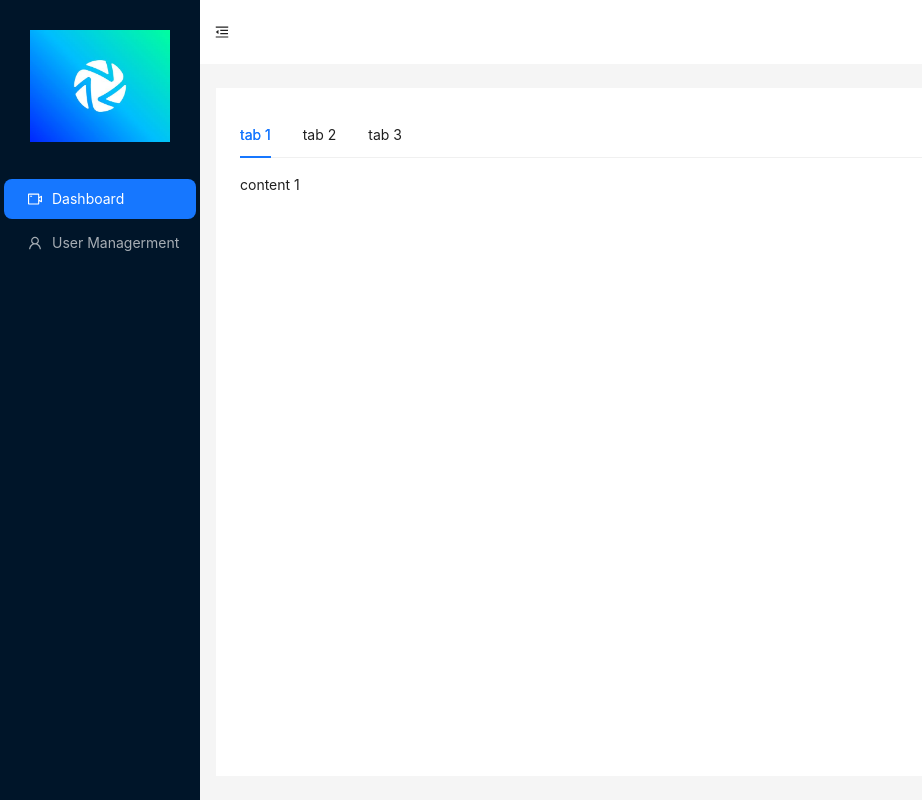
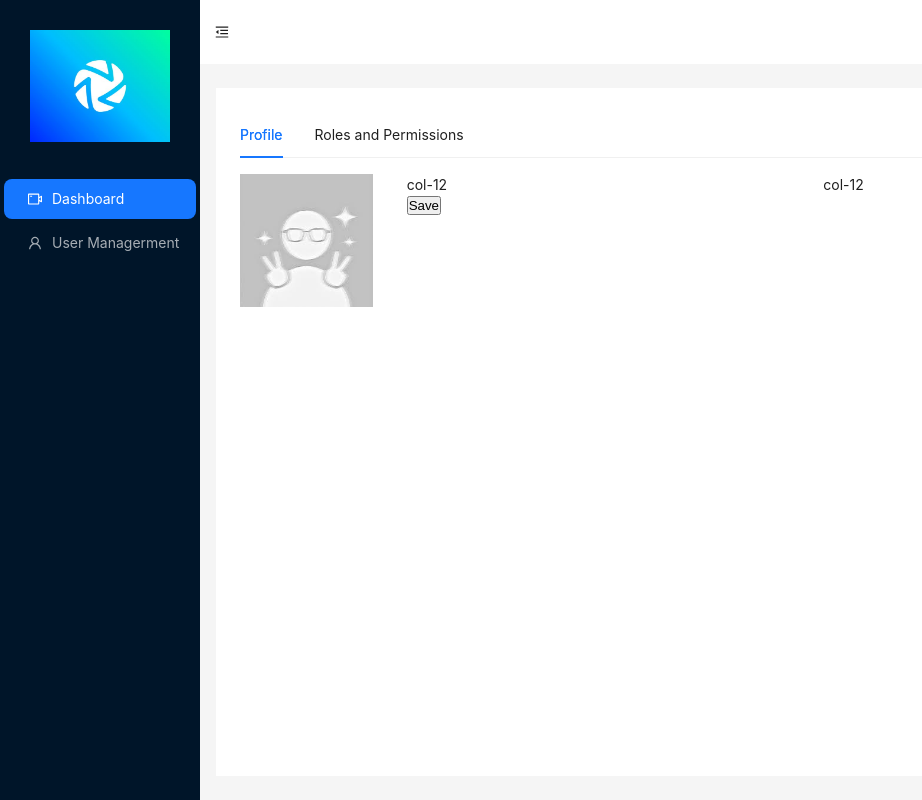
Before and after one commit to long29103107/my-blog, a Vue app: page /admin/user-managerment in a window 1280 px wide. Shown: the whole page, without its empty margins (0-922 px from the left). Built offline with nearby package versions, Linux system fonts and the light colour scheme.

Commit message:
Update code

```diff
--- a/index.html
+++ b/index.html
@@ -5,6 +5,7 @@
     <link rel="icon" href="/favicon.ico" />
     <meta name="viewport" content="width=device-width, initial-scale=1.0" />
     <title>Vite App</title>
+    <link rel="stylesheet" href="./style.css" />
     <style>
       * {
         padding: 0;
--- /dev/null
+++ b/src/admin/components/UserManagerment/Profile/index.vue
@@ -0,0 +1,28 @@
+<template>
+  <div id="profile">
+    <a-row>
+      <a-col :span="4" class="profile_boximage">
+        <img
+          src="/public/images/default-avatar.jpg"
+          alt="Avatar"
+          class="profile_image cursor-pointer"
+        />
+      </a-col>
+      <a-col :span="20">
+        <a-row>
+          <a-col :span="12">col-12</a-col>
+          <a-col :span="12">col-12</a-col>
+        </a-row>
+        <a-row>
+          <button>Save</button>
+        </a-row>
+      </a-col>
+    </a-row>
+  </div>
+</template>
+
+<script lang="ts" setup></script>
+
+<style setup lang="scss">
+@import url('../../../styles//user-management/profile.module.scss');
+</style>
--- /dev/null
+++ b/src/admin/components/UserManagerment/RolesAndPermissions/index.vue
@@ -0,0 +1,3 @@
+<template>
+  <div>Roles and Permissions</div>
+</template>
--- a/src/admin/components/UserManagerment/index.vue
+++ b/src/admin/components/UserManagerment/index.vue
@@ -1,6 +1,6 @@
 <template>
   <div>
-    <tab :tabData="tabData" :activeKey="activeKey" @update:activeKey="handleActiveTab" />
+    <tab :tabData="tabData" :activeKey="activeKey.value" />
   </div>
 </template>
 
@@ -8,30 +8,15 @@
 import Tab from '@/common/components/Tab/index.vue'
 import type TabType from '@/common/types/Tab/TabType'
 import { defineComponent, ref } from 'vue'
+import Profile from '@/admin/components/UserManagerment/Profile/index.vue'
+import RolesAndPermissions from '@/admin/components/UserManagerment/RolesAndPermissions/index.vue'
 
 const activeKey = ref<String>('1')
 
 const tabData: TabType[] = [
-  {
-    key: '1',
-    label: 'tab 1',
-    content: 'content 1'
-  },
-  {
-    key: '2',
-    label: 'tab 2',
-    content: 'content 2'
-  },
-  {
-    key: '3',
-    label: 'tab 3',
-    content: 'content 3'
-  }
+  { key: '1', label: 'Profile', component: Profile },
+  { key: '2', label: 'Roles and Permissions', component: RolesAndPermissions }
 ]
-
-const handleActiveTab = (value: String) => {
-  activeKey.value = value
-}
 
 defineComponent({
   name: 'UserManagermentAdmin',
--- /dev/null
+++ b/src/admin/styles/user-management/profile.module.scss
@@ -0,0 +1,10 @@
+#profile {
+    .profile_boximage{
+        display: flex;
+    }
+
+    .profile_image {
+        width: 80%;
+        height: auto;
+    }
+}
--- a/src/common/components/Tab/index.vue
+++ b/src/common/components/Tab/index.vue
@@ -1,13 +1,13 @@
 <template>
-  <a-tabs :activeKey="activeKey">
+  <a-tabs :activeKey="activeKey" @change="handleTabChange">
     <a-tab-pane v-for="item in tabData" :key="item.key" :tab="item.label">
-      {{ item.content }}
+      <component :is="item.component" v-if="item.component" />
     </a-tab-pane>
   </a-tabs>
 </template>
 
 <script lang="ts" setup>
-import { type PropType, defineProps } from 'vue'
+import { type PropType, defineProps, defineEmits } from 'vue'
 import type TabType from '@/common/types/Tab/TabType'
 
 const props = defineProps({
@@ -18,7 +18,13 @@ const props = defineProps({
   },
   activeKey: {
     type: String,
-    required: true
+    required: false
   }
 })
+
+const emit = defineEmits(['update:activeKey'])
+
+const handleTabChange = (key: string) => {
+  emit('update:activeKey', key)
+}
 </script>
--- a/src/common/types/Tab/TabType.ts
+++ b/src/common/types/Tab/TabType.ts
@@ -1,5 +1,5 @@
 export default interface TabType {
   key: string
   label: string
-  content: string
+  component: Object
 }
--- /dev/null
+++ b/style.css
@@ -0,0 +1,3 @@
+.cursor-pointer {
+  cursor: pointer;
+}
--- a/vite.config.ts
+++ b/vite.config.ts
@@ -6,10 +6,7 @@ import vueDevTools from 'vite-plugin-vue-devtools'
 
 // https://vitejs.dev/config/
 export default defineConfig({
-  plugins: [
-    vue(),
-    vueDevTools(),
-  ],
+  plugins: [vue(), vueDevTools()],
   resolve: {
     alias: {
       '@': fileURLToPath(new URL('./src', import.meta.url))
```
Also changed, not shown: .eslintrc.js (added), public/images/default-avatar.jpg (added), 1 other file (tests, documents, lock files or other folders).
